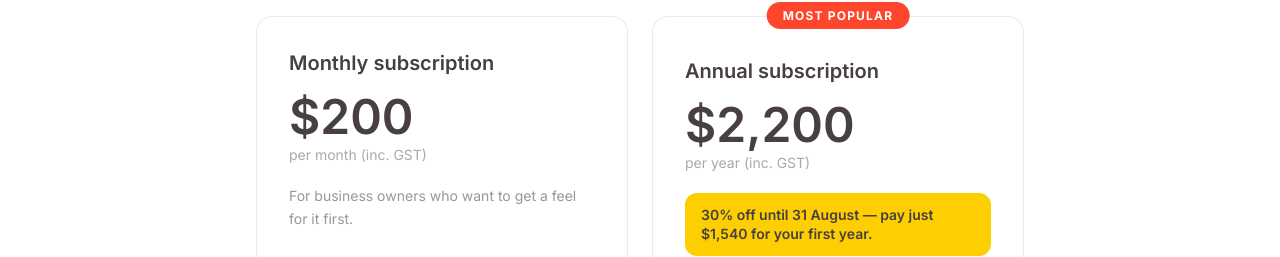
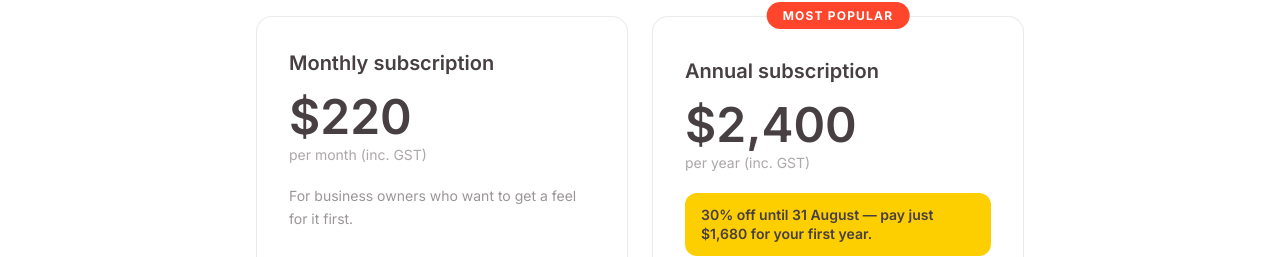
Before and after one commit to simplenimble/business-heads-website, a Next.js app: page /join in a window 1280 px wide. Shown: the part 695-952 px from the top of the page. Built offline with nearby package versions, Linux system fonts and the light colour scheme.

Commit message:
Fix remaining old pricing references across join, benefits, and FAQ pages
Co-Authored-By: Claude Sonnet 4.6 <noreply@anthropic.com>

```diff
--- a/app/join/page.tsx
+++ b/app/join/page.tsx
@@ -24,7 +24,7 @@ const ANNUAL_INCLUDES = [
 export const metadata: Metadata = {
   title: 'Pricing & Join',
   description:
-    '$200/month or $2,200/year. Join before 31 August for 30% off your first year.',
+    '$220/month or $2,400/year. Join before 31 August for 30% off your first year.',
 }
 
 export default function JoinPage() {
@@ -61,7 +61,7 @@ export default function JoinPage() {
             <h2 className="font-heading font-semibold text-xl text-bh-charcoal mb-4">
               Monthly subscription
             </h2>
-            <span className="font-heading font-semibold text-5xl text-bh-charcoal mb-1" style={{ lineHeight: 1 }}>$200</span>
+            <span className="font-heading font-semibold text-5xl text-bh-charcoal mb-1" style={{ lineHeight: 1 }}>$220</span>
             <p className="font-body text-sm text-bh-charcoal/45 mb-5">per month (inc. GST)</p>
             <p className="font-body text-sm text-bh-charcoal/55 mb-6 leading-relaxed">
               For business owners who want to get a feel for it first.
@@ -97,11 +97,11 @@ export default function JoinPage() {
             <h2 className="font-heading font-semibold text-xl text-bh-charcoal mb-4 mt-2">
               Annual subscription
             </h2>
-            <span className="font-heading font-semibold text-5xl text-bh-charcoal mb-1" style={{ lineHeight: 1 }}>$2,200</span>
+            <span className="font-heading font-semibold text-5xl text-bh-charcoal mb-1" style={{ lineHeight: 1 }}>$2,400</span>
             <p className="font-body text-sm text-bh-charcoal/45 mb-5">per year (inc. GST)</p>
             <div className="rounded-xl bg-bh-yellow px-4 py-3 mb-5">
               <p className="font-body text-sm text-bh-charcoal font-semibold leading-snug">
-                30% off until 31 August — pay just $1,540 for your first year.
+                30% off until 31 August — pay just $1,680 for your first year.
               </p>
             </div>
             <p className="font-body text-sm text-bh-charcoal/55 mb-6 leading-relaxed">
--- a/content/benefits.ts
+++ b/content/benefits.ts
@@ -1,7 +1,7 @@
 export const benefits = {
   hero: {
     overline: 'Member Benefits',
-    heading: 'The rational case for $200 a month.',
+    heading: 'The rational case for $220 a month.',
     body: 'Someone already interested in the community arrives here wanting the numbers to add up. Here they are.',
   },
 
--- a/content/faq.ts
+++ b/content/faq.ts
@@ -52,6 +52,6 @@ export const faqs: FaqItem[] = [
   {
     question: "What does membership cost?",
     answer:
-      "$200 per month or $2,200 per year. Join before 31 August for 30% off your first year.",
+      "$220 per month or $2,400 per year. Join before 31 August for 30% off your first year.",
   },
 ]
--- a/content/join.ts
+++ b/content/join.ts
@@ -9,13 +9,13 @@ export const join = {
   pricing: {
     monthly: {
       label: 'Monthly',
-      price: '$200',
+      price: '$220',
       period: '/month',
       note: 'Cancel any time.',
     },
     annual: {
       label: 'Annual',
-      price: '$2,200',
+      price: '$2,400',
       period: '/year',
       note: 'Two months free.',
     },
```
